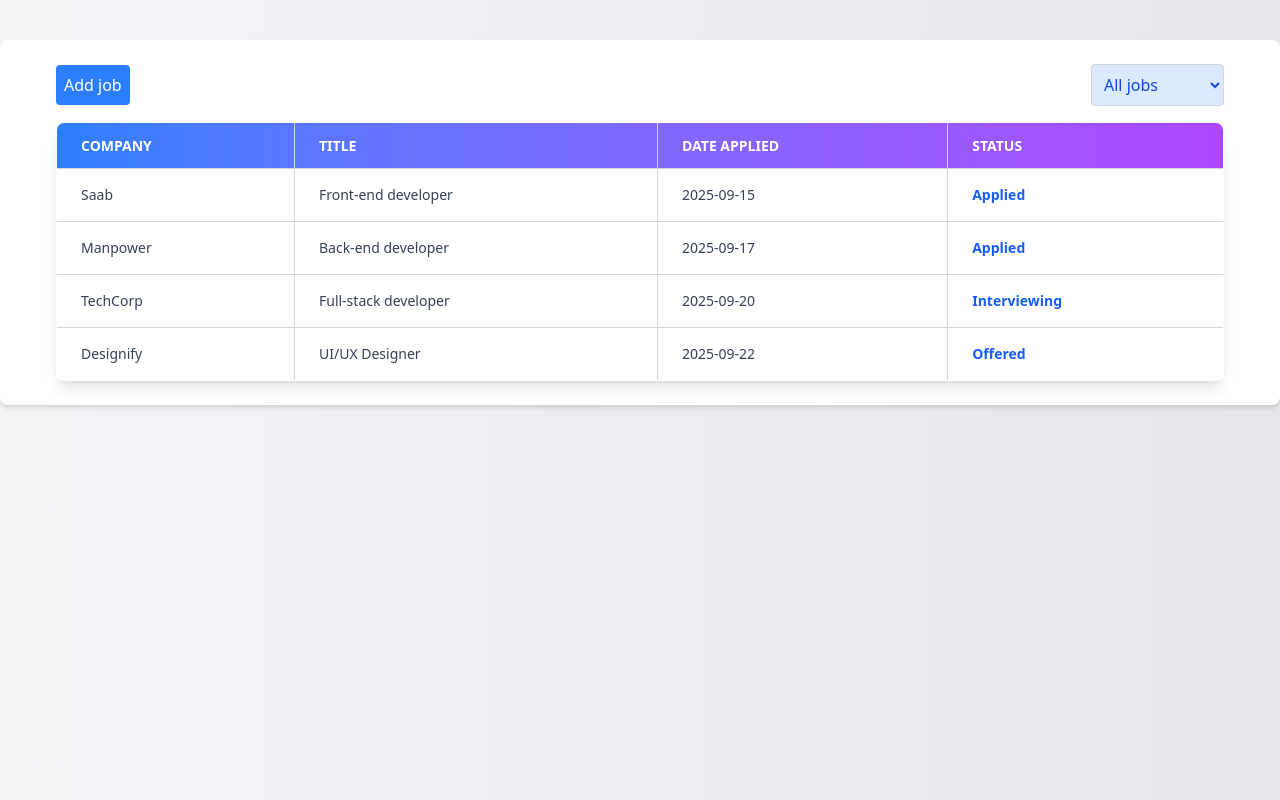
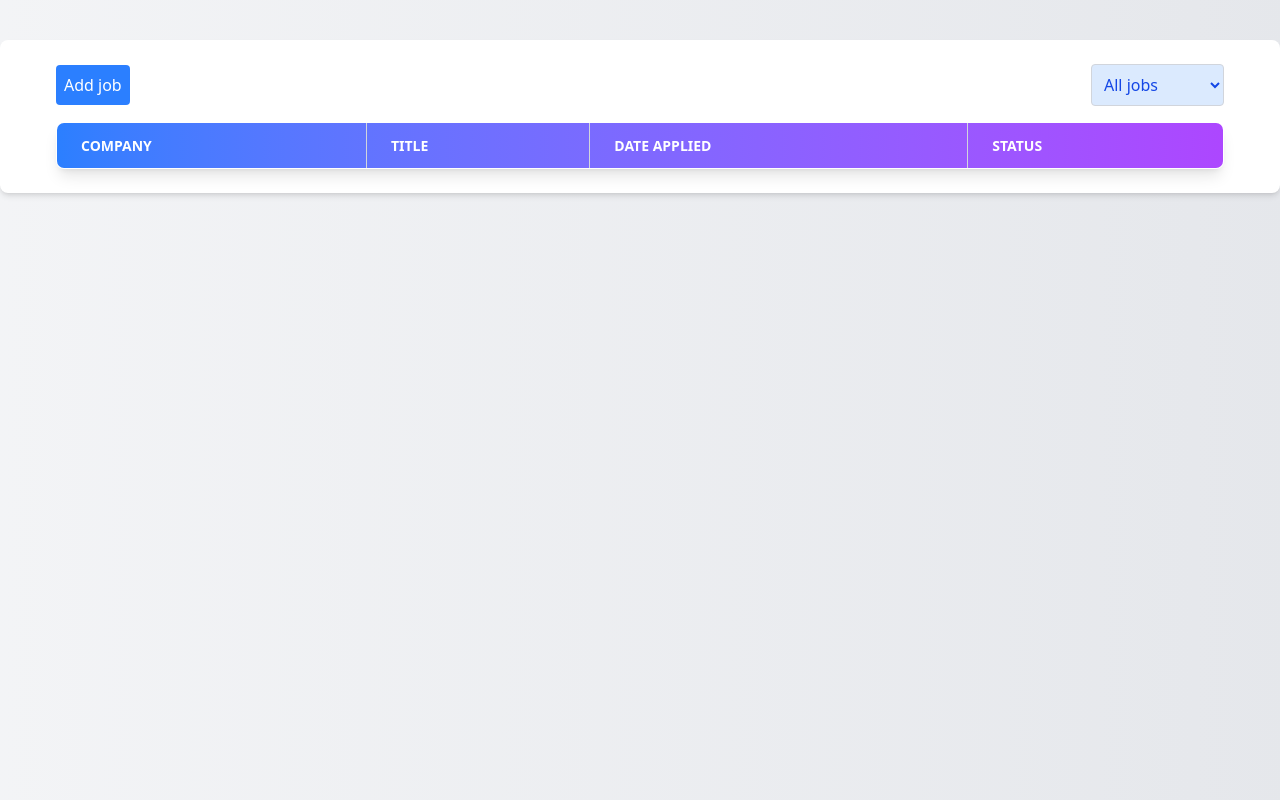
Before and after one commit to andols-dev/job-tracker, a React (Vite) app: page / in a window 1280 px wide. Built offline with nearby package versions, Linux system fonts and the light colour scheme.

Commit message:
add localstorage

```diff
--- a/src/App.tsx
+++ b/src/App.tsx
@@ -1,49 +1,35 @@
-import { useState } from "react";
-// import app.css
+import { useEffect, useState } from "react";
+// Importing the CSS file for styling
 import "./app.css";
 
-import { Job, Status } from "./services/types";
+import { Job } from "./services/types";
 import DashBoard from "./pages/DashBoard";
+
 function App() {
-  const [jobList, setJobList] = useState<Job[]>([
-    {
-      id: "1",
-      title: "Front-end developer",
-      companyName: "Saab",
-      dateApplied: "2025-09-15",
-      status: Status.Applied,
-    },
-    {
-      id: "2",
-      title: "Back-end developer",
-      companyName: "Manpower",
-      dateApplied: "2025-09-17",
-      status: Status.Applied,
-    },
-    {
-      id: "3",
-      title: "Full-stack developer",
-      companyName: "TechCorp",
-      dateApplied: "2025-09-20",
-      status: Status.Interviewing,
-    },
-    {
-      id: "4",
-      title: "UI/UX Designer",
-      companyName: "Designify",
-      dateApplied: "2025-09-22",
-      status: Status.Offered,
-    },
-  ]);
+  // State to manage the list of jobs, initialized from localStorage
+  const [jobList, setJobList] = useState<Job[]>(() => {
+    try {
+      // Retrieve job list from localStorage or initialize as an empty array
+      return JSON.parse(localStorage.getItem("jobList") || "[]") as Job[];
+    } catch {
+      return [];
+    }
+  });
 
+  // Effect to update localStorage whenever the job list changes
+  useEffect(() => {
+    localStorage.setItem("jobList", JSON.stringify(jobList));
+  }, [jobList]);
+
+  // Function to add a new job to the job list
   const addJob = (job: Job) => {
-    setJobList(prevJobs => [...prevJobs,job]);
-  }
+    setJobList((prevJobs) => [...prevJobs, job]);
+  };
 
-  // Updated styles for a professional look
+  // Render the application with a gradient background and pass props to DashBoard
   return (
     <div className="bg-gradient-to-r from-gray-100 to-gray-200 min-h-screen py-10">
-      <DashBoard jobList={jobList} addJob={addJob}/>
+      <DashBoard jobList={jobList} addJob={addJob} />
     </div>
   );
 }
```
